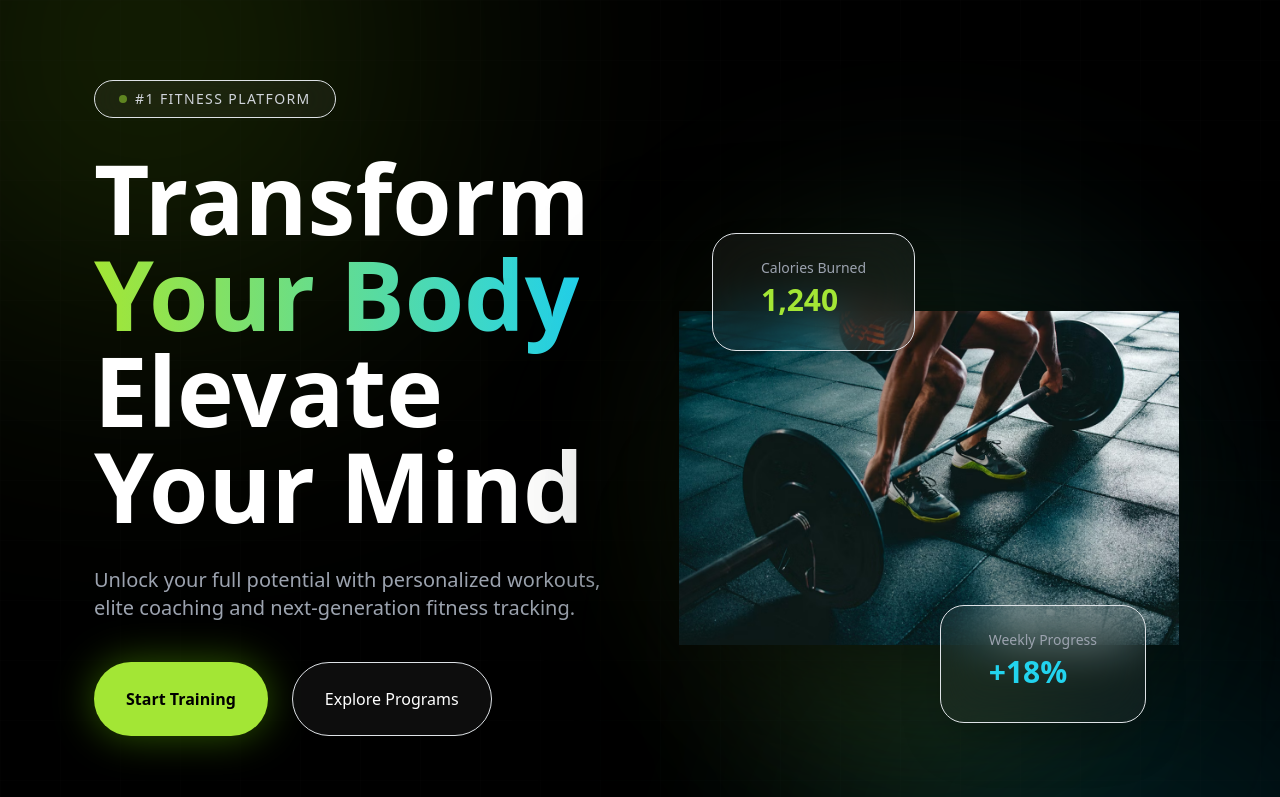
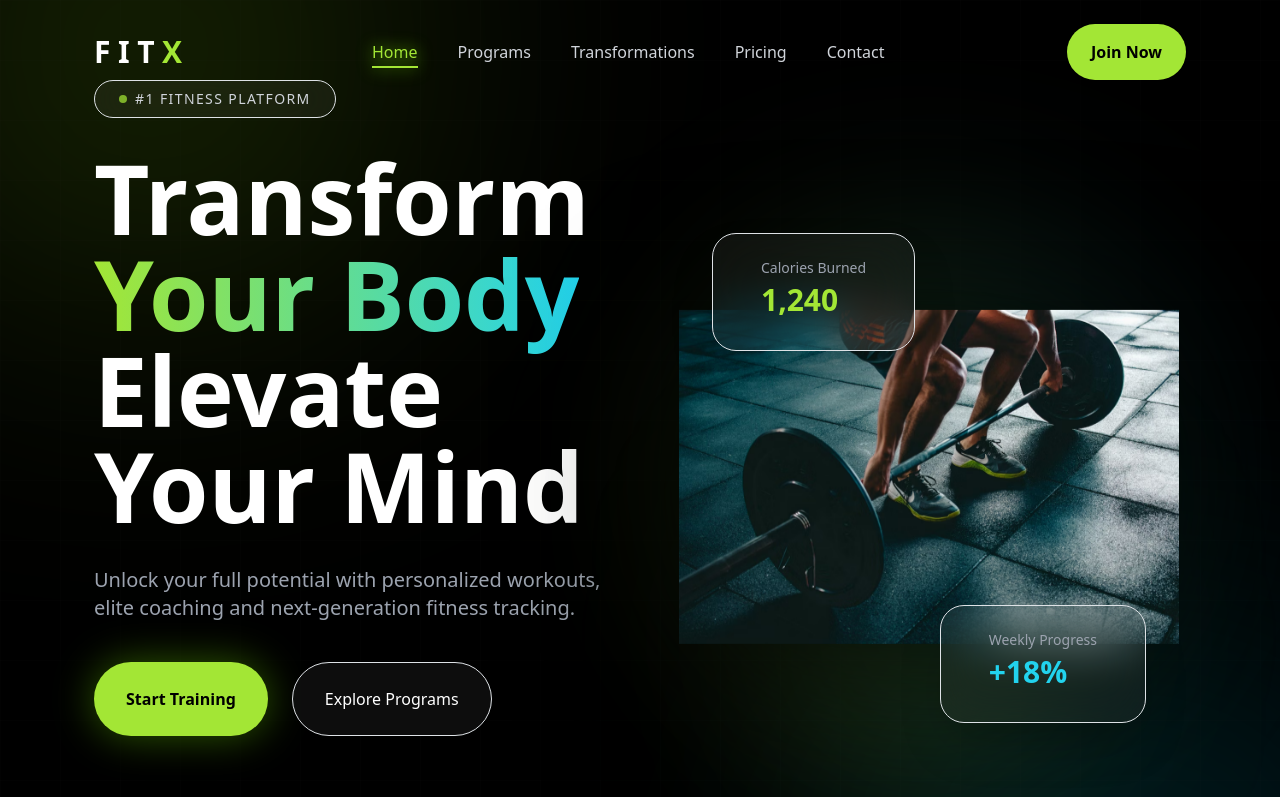
Before and after one commit to Avendaosander/fitness-app-landing, a Vue app: page / in a window 1280 px wide. Shown: the top 797 px of the page. Built offline with nearby package versions, Linux system fonts and the light colour scheme.

Commit message:
Agregado navbar

```diff
--- a/src/App.vue
+++ b/src/App.vue
@@ -1,7 +1,9 @@
 <script setup>
+import Navbar from './components/Navbar.vue'
 import HeroSection from './components/HeroSection.vue'
 </script>
 
 <template>
+  <Navbar />
   <HeroSection />
 </template>
--- /dev/null
+++ b/src/components/Navbar.vue
@@ -0,0 +1,262 @@
+<script setup>
+import { ref, onMounted, onUnmounted } from 'vue'
+
+const isScrolled = ref(false)
+const isHidden = ref(false)
+const activeSection = ref('home')
+
+let lastScrollY = 0
+
+const handleScroll = () => {
+  const currentY = window.scrollY
+
+  // blur navbar
+  isScrolled.value = currentY > 40
+
+  // hide/show navbar
+  isHidden.value = currentY > lastScrollY && currentY > 200
+  lastScrollY = currentY
+
+  // scroll spy
+  const sections = ['home', 'programs', 'transformations', 'pricing', 'contact']
+
+  for (const id of sections) {
+    const el = document.getElementById(id)
+    if (!el) continue
+
+    const rect = el.getBoundingClientRect()
+
+    if (rect.top <= 120 && rect.bottom >= 120) {
+      activeSection.value = id
+    }
+  }
+}
+
+onMounted(() => {
+  window.addEventListener('scroll', handleScroll)
+})
+
+onUnmounted(() => {
+  window.removeEventListener('scroll', handleScroll)
+})
+</script>
+
+<template>
+
+  <nav
+    :class="[
+      'fixed top-0 left-0 w-full z-50 transition-all duration-500',
+      isScrolled
+        ? 'bg-black/70 backdrop-blur-xl border-b border-white/10 py-4'
+        : 'bg-transparent py-6',
+      isHidden ? '-translate-y-full' : 'translate-y-0'
+    ]"
+  >
+
+    <div class="container px-4">
+
+      <div class="flex items-center justify-between">
+
+        <!-- LOGO -->
+        <a
+          href="#home"
+          class="text-2xl md:text-3xl font-black tracking-[0.25em]
+                 text-white no-underline"
+        >
+
+          FIT<span class="text-lime-400">X</span>
+
+        </a>
+
+        <!-- DESKTOP MENU -->
+        <div
+          class="hidden lg:flex items-center gap-10"
+        >
+
+          <a
+            href="#home"
+            :class="[
+              'relative text-gray-300 transition no-underline',
+              activeSection === 'home'
+                ? 'text-lime-400 drop-shadow-[0_0_8px_rgba(132,255,0,0.8)]'
+                : 'hover:text-lime-400'
+            ]"
+          >
+            Home
+
+            <!-- underline animada -->
+            <span
+              class="absolute left-0 -bottom-1 h-[2px] bg-lime-400 transition-all duration-300"
+              :class="activeSection === 'home' ? 'w-full' : 'w-0'"
+            ></span>
+          </a>
+
+          <a
+            href="#programs"
+            :class="[
+              'relative text-gray-300 transition no-underline',
+              activeSection === 'programs'
+                ? 'text-lime-400 drop-shadow-[0_0_8px_rgba(132,255,0,0.8)]'
+                : 'hover:text-lime-400'
+            ]"
+          >
+            Programs
+
+            <!-- underline animada -->
+            <span
+              class="absolute left-0 -bottom-1 h-[2px] bg-lime-400 transition-all duration-300"
+              :class="activeSection === 'programs' ? 'w-full' : 'w-0'"
+            ></span>
+          </a>
+
+          <a
+            href="#transformations"
+            :class="[
+              'relative text-gray-300 transition no-underline',
+              activeSection === 'transformations'
+                ? 'text-lime-400 drop-shadow-[0_0_8px_rgba(132,255,0,0.8)]'
+                : 'hover:text-lime-400'
+            ]"
+          >
+            Transformations
+
+            <!-- underline animada -->
+            <span
+              class="absolute left-0 -bottom-1 h-[2px] bg-lime-400 transition-all duration-300"
+              :class="activeSection === 'transformations' ? 'w-full' : 'w-0'"
+            ></span>
+          </a>
+
+          <a
+            href="#pricing"
+            :class="[
+              'relative text-gray-300 transition no-underline',
+              activeSection === 'pricing'
+                ? 'text-lime-400 drop-shadow-[0_0_8px_rgba(132,255,0,0.8)]'
+                : 'hover:text-lime-400'
+            ]"
+          >
+            Pricing
+
+            <!-- underline animada -->
+            <span
+              class="absolute left-0 -bottom-1 h-[2px] bg-lime-400 transition-all duration-300"
+              :class="activeSection === 'pricing' ? 'w-full' : 'w-0'"
+            ></span>
+          </a>
+
+          <a
+            href="#contact"
+            :class="[
+              'relative text-gray-300 transition no-underline',
+              activeSection === 'contact'
+                ? 'text-lime-400 drop-shadow-[0_0_8px_rgba(132,255,0,0.8)]'
+                : 'hover:text-lime-400'
+            ]"
+          >
+            Contact
+
+            <!-- underline animada -->
+            <span
+              class="absolute left-0 -bottom-1 h-[2px] bg-lime-400 transition-all duration-300"
+              :class="activeSection === 'contact' ? 'w-full' : 'w-0'"
+            ></span>
+          </a>
+
+        </div>
+
+        <!-- CTA -->
+        <div class="hidden lg:block">
+
+          <button
+            class="px-6 py-3 rounded-full
+                  bg-lime-400 text-black font-bold
+                  hover:bg-lime-300 hover:scale-105
+                  hover:shadow-[0_0_20px_rgba(132,255,0,0.5)]
+                  transition duration-300"
+          >
+            Join Now
+          </button>
+
+        </div>
+
+        <!-- MOBILE BUTTON -->
+        <button
+          class="lg:hidden flex flex-col gap-1"
+          data-bs-toggle="collapse"
+          data-bs-target="#mobileMenu"
+        >
+
+          <span class="w-7 h-[2px] bg-white"></span>
+          <span class="w-7 h-[2px] bg-white"></span>
+          <span class="w-7 h-[2px] bg-white"></span>
+
+        </button>
+
+      </div>
+
+      <!-- MOBILE MENU -->
+      <div
+        id="mobileMenu"
+        class="collapse lg:hidden"
+      >
+
+        <div
+          class="mt-6 flex flex-col gap-5
+                 bg-white/5 backdrop-blur-xl
+                 border border-white/10
+                 rounded-3xl p-6"
+        >
+
+          <a
+            href="#home"
+            class="text-gray-300 hover:text-lime-400 no-underline transition"
+          >
+            Home
+          </a>
+
+          <a
+            href="#programs"
+            class="text-gray-300 hover:text-lime-400 no-underline transition"
+          >
+            Programs
+          </a>
+
+          <a
+            href="#transformations"
+            class="text-gray-300 hover:text-lime-400 no-underline transition"
+          >
+            Transformations
+          </a>
+
+          <a
+            href="#pricing"
+            class="text-gray-300 hover:text-lime-400 no-underline transition"
+          >
+            Pricing
+          </a>
+
+          <a
+            href="#contact"
+            class="text-gray-300 hover:text-lime-400 no-underline transition"
+          >
+            Contact
+          </a>
+
+          <button
+            class="mt-2 px-6 py-3 rounded-full
+                   bg-lime-400 text-black font-bold
+                   hover:bg-lime-300 transition"
+          >
+            Join Now
+          </button>
+
+        </div>
+
+      </div>
+
+    </div>
+
+  </nav>
+
+</template>
--- a/src/style.css
+++ b/src/style.css
@@ -4,6 +4,10 @@
 
 html {
   scroll-behavior: smooth;
+}
+
+section {
+  scroll-margin-top: 120px;
 }
 
 body {
```
